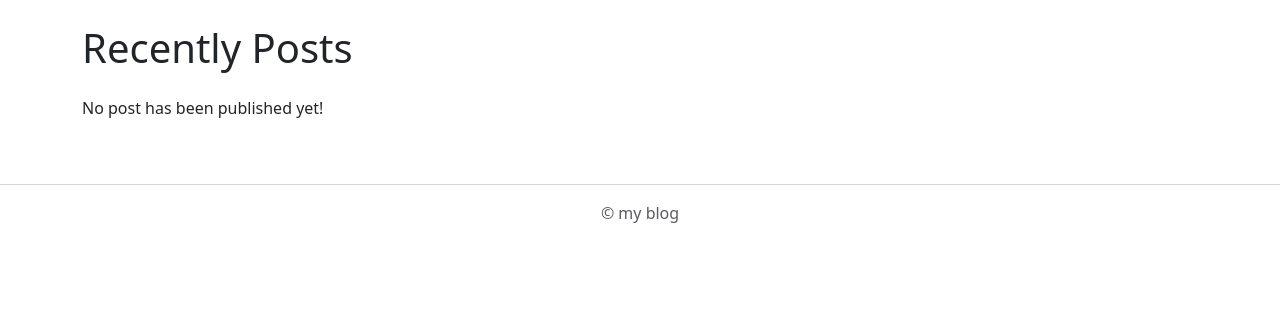
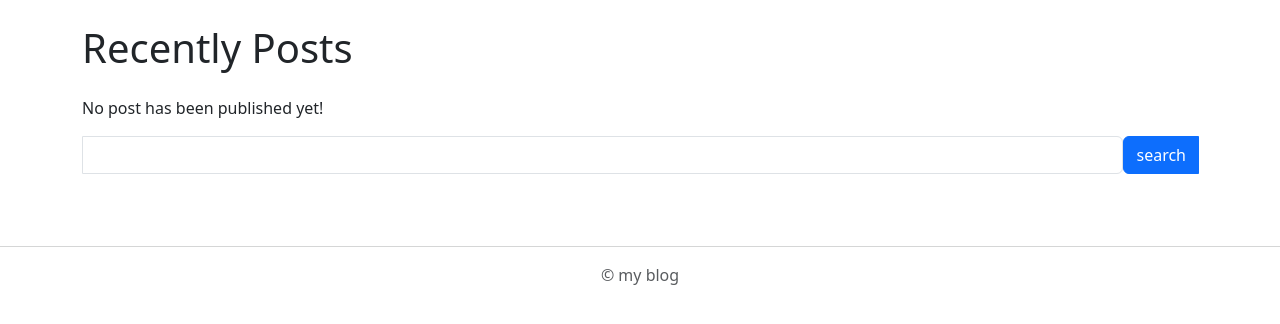
Before and after one commit to hypnotize1/Django-Blog, a Django app: page /blog/ in a window 1280 px wide. Shown: the part 56-380 px from the top of the page. Run offline with Django 5.2, Linux system fonts and the light colour scheme; data that the repository does not hold is empty; some libraries are stand-ins or nearby versions.

Commit message:
Add a search form to filter posts based on search value

```diff
--- a/blog/forms.py
+++ b/blog/forms.py
@@ -21,3 +21,6 @@ class CommentCreateForm(forms.ModelForm):
         widgets = {
             'content': forms.Textarea(attrs={'class': 'form-control', 'placeholder': 'comment content', 'rows': 4}),
         }
+
+class PostSearchForm(forms.Form):
+    q = forms.CharField(label='Search', required=False, widget=forms.TextInput(attrs={'class': 'form-control'}))
--- a/blog/templates/blog/post_list.html
+++ b/blog/templates/blog/post_list.html
@@ -26,6 +26,13 @@
     {% empty %}
         <p>No post has been published yet!</p>
     {% endfor %}
+    <form method="get" class="mb-4">
+        <div class="input-group">
+            {{ search_form.q }}
+            <button type="submit" class="btn btn-primary">search</button>
+        </div>
+    </form>
+
     <div class="pagination">
         {% if is_paginated %}
             <ul class="pagination">
--- a/blog/views.py
+++ b/blog/views.py
@@ -2,6 +2,7 @@ from django.contrib.auth.decorators import login_required
 from django.contrib.auth.mixins import LoginRequiredMixin, UserPassesTestMixin
 from django.db.models import F
 from django.shortcuts import redirect
+from django.template.defaultfilters import title
 from django.urls import reverse_lazy
 from django.utils.decorators import method_decorator
 from django.utils.text import slugify
@@ -9,7 +10,7 @@ from django.views.generic import ListView, DeleteView, DetailView, CreateView, U
 from django.core.paginator import Paginator
 from django.contrib import messages
 
-from .forms import PostCreateForm, CommentCreateForm
+from .forms import PostCreateForm, CommentCreateForm, PostSearchForm
 from .models import *
 
 
@@ -21,9 +22,16 @@ class PostListView(ListView):
     paginate_by = 5
 
     def get_queryset(self):
-        return Post.objects.filter(is_published=True).select_related('author').order_by('-created_at')
+        query_set = Post.objects.filter(is_published=True).select_related('author').order_by('-created_at')
+        query = self.request.GET.get('q')
+        if query:
+            query_set = query_set.filter(title__icontains=query)
+        return query_set
 
-
+    def get_context_data(self, **kwargs):
+        context = super().get_context_data(**kwargs)
+        context['search_form'] = PostSearchForm(self.request.GET)
+        return context
 class PostDetailView(DetailView):
     model = Post
     template_name = 'blog/post_detail.html'
```
Lines whose indentation alone changed are shown as unchanged.
